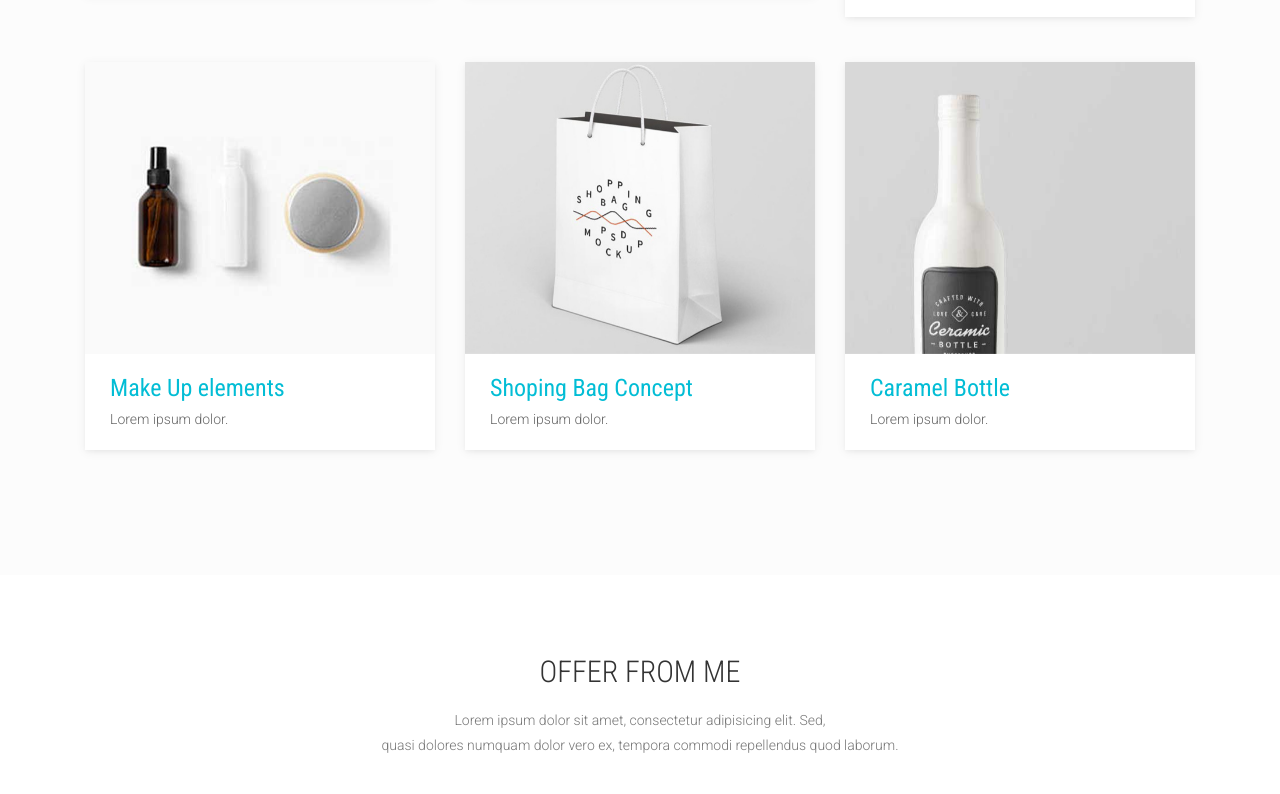
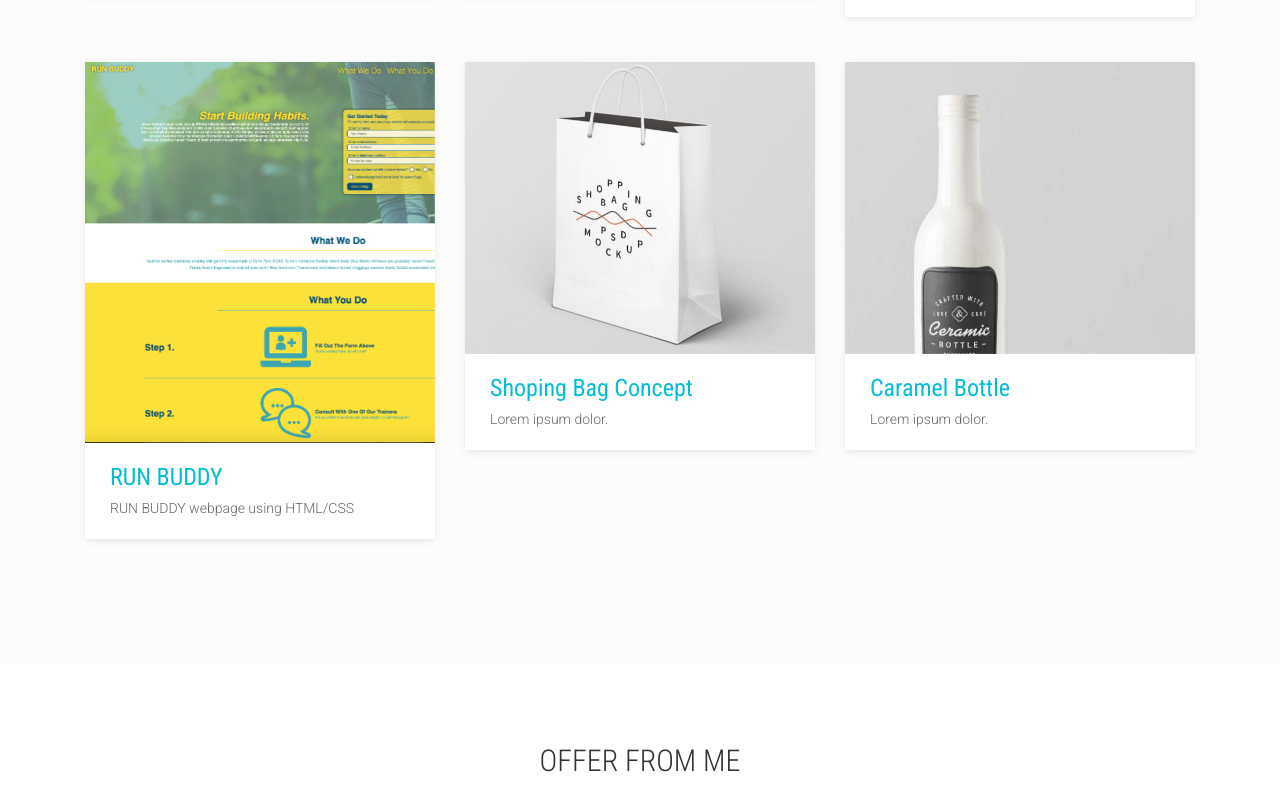
Before and after one commit to Istephensondev/Ivy-Professional-Portfolio, a website: page theme/index.html in a window 1280 px wide. Shown: the part 2249-3043 px from the top of the page. Drawn offline with Linux system fonts and the light colour scheme; files whose address does not match are found by name; a web font is replaced by a local one.

Commit message:
RUN BUDDY

```diff
--- a/theme/index.html
+++ b/theme/index.html
@@ -263,22 +263,22 @@ Portfolio Section Start
       <div class="col-md-4 col-sm-6">
         <figure class="wow fadeInLeft animated" data-wow-duration="500ms" data-wow-delay="600ms">
           <div class="img-wrapper">
-            <img src="images/portfolio/item-4.jpg" class="img-fluid" alt="">
+            <img src="images/runbuddy3.jpg" class="img-fluid" alt="">
             <div class="overlay">
               <div class="buttons">
-                <a rel="gallery" class="fancybox" href="images/portfolio/item-4.jpg">Demo</a>
-                <a target="_blank" href="single-portfolio.html">Details</a>
+                <a rel="gallery" class="fancybox" href="https://istephensondev.github.io/run-buddy/">Details</a>
+
               </div>
             </div>
           </div>
           <figcaption>
             <h4>
               <a href="#">
-                Make Up elements
+                RUN BUDDY
               </a>
             </h4>
             <p>
-              Lorem ipsum dolor.
+              RUN BUDDY webpage using HTML/CSS
             </p>
           </figcaption>
         </figure>
```
